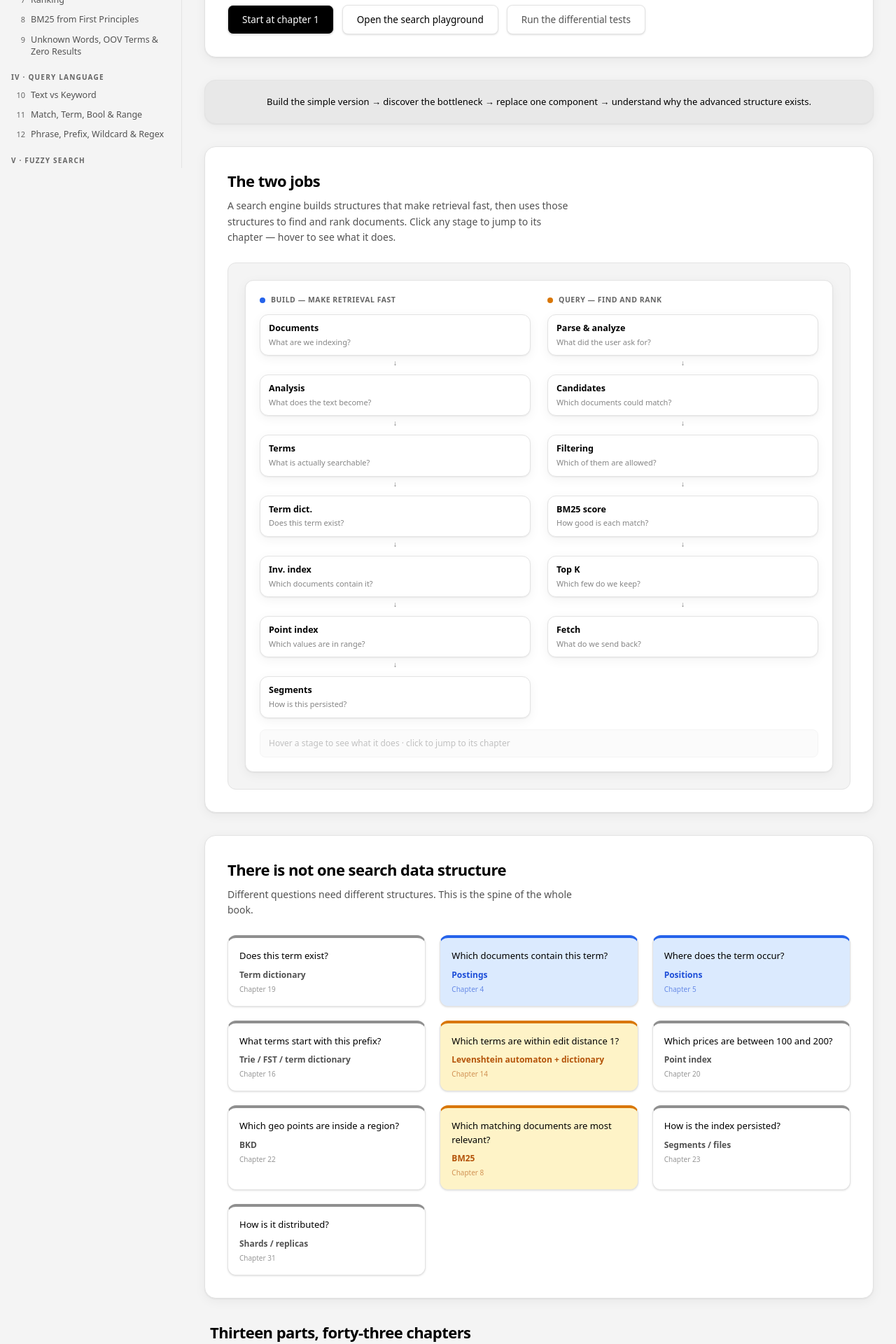
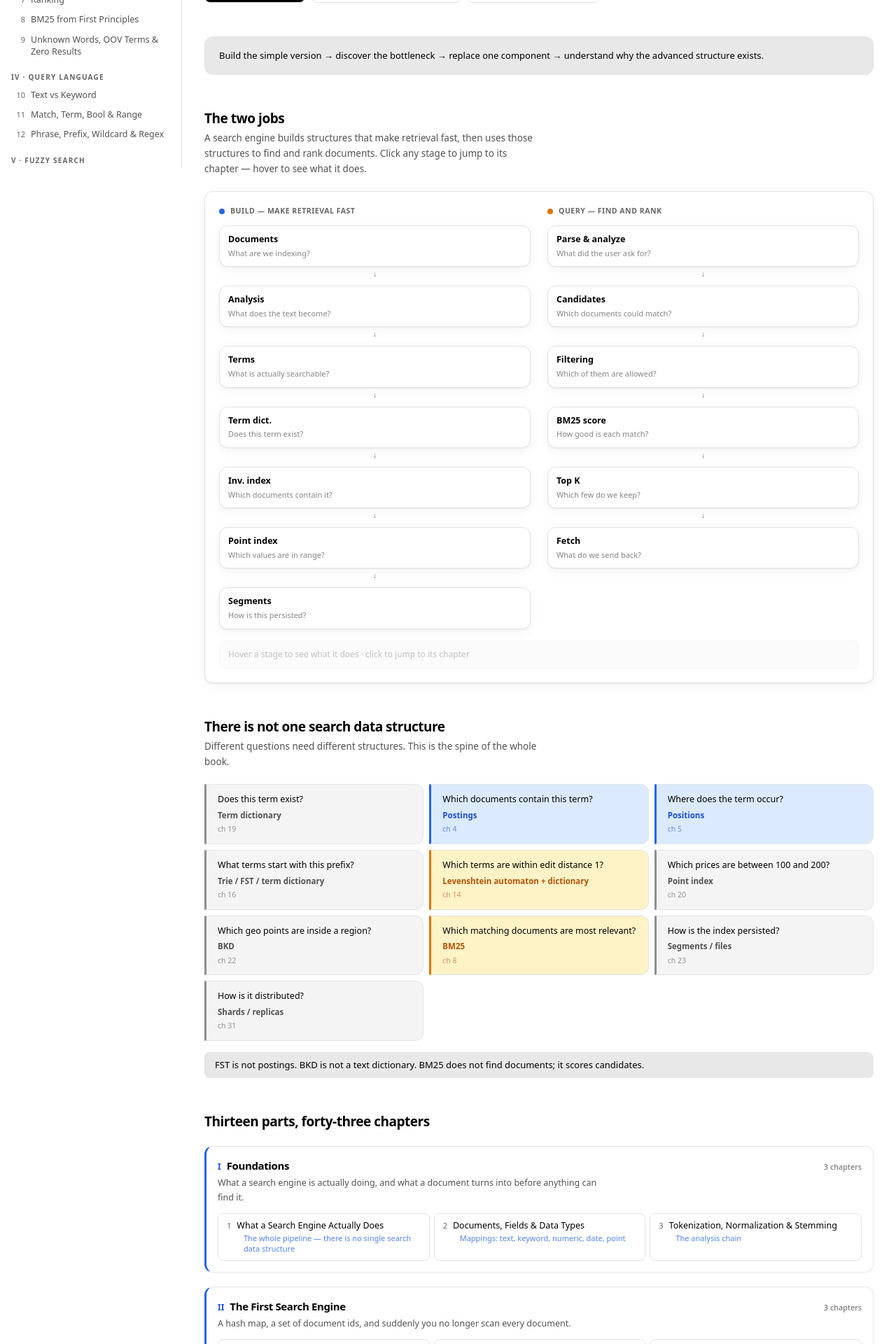
Before and after one commit to ItsManikantaGopi/seeker, a Next.js app: page / in a window 1280 px wide. Shown: the part 560-2480 px from the top of the page at 70% size. Built offline with nearby package versions, Linux system fonts and the light colour scheme.

Commit message:
Revert "feat(ui): Refactor to card-based workspace layout while retaining navigation sidebar"
This reverts commit 0116879b609a01241b6c6a7d9ebedb1276cedafb.

```diff
--- a/app/globals.css
+++ b/app/globals.css
@@ -199,7 +199,7 @@ html {
 }
 
 body {
-  background: var(--bg-sunken);
+  background: var(--bg);
   color: var(--text);
   font-family: var(--font-sans);
   -webkit-font-smoothing: antialiased;
--- a/app/page.tsx
+++ b/app/page.tsx
@@ -2,7 +2,6 @@ import Link from "next/link";
 import { CHAPTERS, PARTS, QUESTION_TO_STRUCTURE, ROADMAP } from "@/lib/chapters";
 import { CORPUS } from "@/lib/seeker/corpus";
 import { HomePipelineViz } from "@/components/home-pipeline-viz";
-import { Card, CardGrid } from "@/components/ui";
 
 const ROMAN = ["", "I", "II", "III", "IV", "V", "VI", "VII", "VIII", "IX", "X", "XI", "XII", "XIII"];
 
@@ -29,9 +28,9 @@ const PART_ACCENT: Record<number, string> = {
 
 export default function Home() {
   return (
-    <div className="mx-auto max-w-[1280px] px-4 py-8 lg:px-8 lg:py-12 space-y-8">
+    <div className="mx-auto max-w-[1180px] px-4 py-8 lg:px-8 lg:py-12">
       {/* Hero */}
-      <Card tone="raised" padding="lg">
+      <header className="mb-12">
         <div className="mb-3 font-mono text-[11px] uppercase tracking-[0.18em] text-faint">
           Technical manuscript · 2026 edition
         </div>
@@ -49,59 +48,57 @@ export default function Home() {
           the same engine the chapter is describing.
         </p>
 
-        <div className="mt-8 flex flex-wrap gap-3">
+        <div className="mt-6 flex flex-wrap gap-2">
           <Link
             href="/ch/what-a-search-engine-does"
-            className="rounded-lg border border-transparent bg-[var(--accent)] px-5 py-2.5 text-[13.5px] font-medium text-[var(--bg-raised)] shadow-sm transition-transform hover:-translate-y-0.5"
+            className="rounded-lg border border-transparent bg-[var(--accent)] px-4 py-2 text-[13.5px] font-medium text-[var(--bg-raised)] transition-opacity hover:opacity-90"
           >
             Start at chapter 1
           </Link>
           <Link
             href="/playground"
-            className="rounded-lg border border-edge bg-raised px-5 py-2.5 text-[13.5px] font-medium text-ink shadow-sm transition-all hover:-translate-y-0.5 hover:border-edge-strong"
+            className="rounded-lg border border-edge bg-raised px-4 py-2 text-[13.5px] font-medium text-ink transition-colors hover:border-edge-strong"
           >
             Open the search playground
           </Link>
           <Link
             href="/tests"
-            className="rounded-lg border border-edge bg-raised px-5 py-2.5 text-[13.5px] font-medium text-muted shadow-sm transition-all hover:-translate-y-0.5 hover:text-ink"
+            className="rounded-lg border border-edge bg-raised px-4 py-2 text-[13.5px] font-medium text-muted transition-colors hover:text-ink"
           >
             Run the differential tests
           </Link>
         </div>
-      </Card>
+      </header>
 
       {/* The method */}
-      <Card tone="accent" padding="md">
-        <div className="font-mono text-[13px] leading-relaxed text-accent-text text-center">
+      <section className="mb-12 rounded-xl border border-edge bg-accent-soft px-5 py-4">
+        <div className="font-mono text-[13px] leading-relaxed text-accent-text">
           Build the simple version → discover the bottleneck → replace one component → understand why the
           advanced structure exists.
         </div>
-      </Card>
+      </section>
 
       {/* Animated pipeline visualization */}
-      <Card tone="raised" padding="lg">
-        <h2 className="mb-2 text-[22px] font-semibold tracking-tight text-ink">The two jobs</h2>
-        <p className="mb-6 max-w-[62ch] text-[14px] leading-relaxed text-muted">
+      <section className="mb-12">
+        <h2 className="mb-1 text-[19px] font-semibold tracking-tight text-ink">The two jobs</h2>
+        <p className="mb-5 max-w-[62ch] text-[13.5px] leading-relaxed text-muted">
           A search engine builds structures that make retrieval fast, then uses those structures to find and
           rank documents. Click any stage to jump to its chapter — hover to see what it does.
         </p>
-        <div className="rounded-xl border border-edge bg-sunken p-2 sm:p-6">
-          {/* Client component handles the animated pipeline */}
-          <HomePipelineViz chapters={CHAPTERS} />
-        </div>
-      </Card>
+        {/* Client component handles the animated pipeline */}
+        <HomePipelineViz chapters={CHAPTERS} />
+      </section>
 
-      {/* Question → structure — visual cards */}
-      <Card tone="raised" padding="lg">
-        <h2 className="mb-2 text-[22px] font-semibold tracking-tight text-ink">
+      {/* Question → structure — visual cards instead of table */}
+      <section className="mb-12">
+        <h2 className="mb-1 text-[19px] font-semibold tracking-tight text-ink">
           There is not one search data structure
         </h2>
-        <p className="mb-6 max-w-[62ch] text-[14px] leading-relaxed text-muted">
+        <p className="mb-5 max-w-[62ch] text-[13.5px] leading-relaxed text-muted">
           Different questions need different structures. This is the spine of the whole book.
         </p>
 
-        <CardGrid cols={3} gap="md">
+        <div className="grid gap-2 sm:grid-cols-2 lg:grid-cols-3">
           {QUESTION_TO_STRUCTURE.map((row, i) => {
             // Assign tone based on chapter range
             const tone =
@@ -118,7 +115,7 @@ export default function Home() {
             const bgColor = {
               index:   "var(--vis-index-soft)",
               query:   "var(--vis-query-soft)",
-              neutral: "var(--bg-raised)",
+              neutral: "var(--bg-sunken)",
             }[tone];
             const textColor = {
               index:   "var(--vis-index-text)",
@@ -129,93 +126,106 @@ export default function Home() {
               <Link
                 key={row.question}
                 href={chapterHref(row.chapter)}
-                className="fade-in group rounded-xl border border-edge p-4 shadow-sm transition-all hover:-translate-y-0.5 hover:shadow-md hover:border-edge-strong"
+                className="fade-in group rounded-r-xl border border-edge py-3 pl-4 pr-3 transition-colors hover:border-edge-strong"
                 style={{
-                  borderTopColor: borderColor,
-                  borderTopWidth: 4,
+                  borderLeftColor: borderColor,
+                  borderLeftWidth: 3,
                   background: bgColor,
                   animationDelay: `${i * 40}ms`,
                 }}
               >
-                <div className="text-[13px] font-medium text-ink">{row.question}</div>
-                <div className="mt-2 font-mono text-[12px] font-semibold" style={{ color: textColor }}>
+                <div className="text-[12.5px] text-ink">{row.question}</div>
+                <div className="mt-1 font-mono text-[11.5px] font-semibold" style={{ color: textColor }}>
                   {row.structure}
                 </div>
-                <div className="mt-1 font-mono text-[10px] opacity-60" style={{ color: textColor }}>
-                  Chapter {row.chapter}
+                <div className="mt-1 font-mono text-[10.5px] opacity-60" style={{ color: textColor }}>
+                  ch {row.chapter}
                 </div>
               </Link>
             );
           })}
-        </CardGrid>
-      </Card>
+        </div>
 
-      {/* Parts Grid */}
-      <section>
-        <h2 className="mb-6 text-[22px] font-semibold tracking-tight text-ink px-2">Thirteen parts, forty-three chapters</h2>
-        <CardGrid cols={2} gap="lg">
+        <p className="mt-4 rounded-lg border-l-[3px] border-l-[var(--accent)] border-edge bg-accent-soft px-3 py-2 text-[13px] leading-relaxed text-accent-text">
+          FST is not postings. BKD is not a text dictionary. BM25 does not find documents; it scores candidates.
+        </p>
+      </section>
+
+      {/* Parts */}
+      <section className="mb-12">
+        <h2 className="mb-5 text-[19px] font-semibold tracking-tight text-ink">Thirteen parts, forty-three chapters</h2>
+        <div className="space-y-5">
           {PARTS.map((part) => {
             const chapters = CHAPTERS.filter((c) => c.partNumber === part.number);
             const accent = PART_ACCENT[part.number] ?? "var(--border-strong)";
             return (
-              <Card key={part.number} tone="raised" padding="md" className="flex flex-col h-full" style={{ borderTopColor: accent, borderTopWidth: 4 }}>
-                <div className="mb-2 flex flex-wrap items-baseline gap-2">
+              <div
+                key={part.number}
+                className="rounded-xl border border-edge bg-raised p-4"
+                style={{ borderLeftColor: accent, borderLeftWidth: 3 }}
+              >
+                <div className="mb-1 flex flex-wrap items-baseline gap-2">
                   <span
                     className="font-mono text-[12px] font-bold"
                     style={{ color: accent === "var(--vis-index)" ? "var(--vis-index-text)" : accent === "var(--vis-query)" ? "var(--vis-query-text)" : "var(--text-faint)" }}
                   >
                     {ROMAN[part.number]}
                   </span>
-                  <h3 className="text-[16px] font-semibold tracking-tight text-ink">{part.title}</h3>
+                  <h3 className="text-[15px] font-semibold tracking-tight text-ink">{part.title}</h3>
                   <span className="ml-auto font-mono text-[11px] text-faint">
                     {chapters.length} chapter{chapters.length !== 1 ? "s" : ""}
                   </span>
                 </div>
-                <p className="mb-4 text-[13px] leading-relaxed text-muted flex-1">{part.blurb}</p>
-                <div className="space-y-1.5 mt-auto">
+                <p className="mb-3 max-w-[76ch] text-[12.5px] leading-relaxed text-muted">{part.blurb}</p>
+                <div className="grid gap-1.5 sm:grid-cols-2 xl:grid-cols-3">
                   {chapters.map((chapter) => (
                     <Link
                       key={chapter.slug}
                       href={`/ch/${chapter.slug}`}
-                      className="group flex items-baseline gap-2 rounded-lg border border-transparent bg-sunken px-3 py-2 transition-colors hover:border-edge-strong hover:bg-raised hover:shadow-sm"
+                      className="group rounded-lg border border-edge bg-bg px-3 py-2 transition-colors hover:border-edge-strong"
                     >
-                      <span className="font-mono text-[11px] tabular-nums text-faint shrink-0">{chapter.number}</span>
-                      <span className="text-[13px] font-medium leading-snug text-ink truncate">{chapter.title}</span>
+                      <div className="flex items-baseline gap-2">
+                        <span className="font-mono text-[11px] tabular-nums text-faint">{chapter.number}</span>
+                        <span className="text-[12.5px] font-medium leading-snug text-ink">{chapter.title}</span>
+                      </div>
+                      <div className="mt-0.5 pl-6 font-mono text-[11px] leading-snug" style={{ color: accent, opacity: 0.8 }}>
+                        {chapter.structure}
+                      </div>
                     </Link>
                   ))}
                 </div>
-              </Card>
+              </div>
             );
           })}
-        </CardGrid>
+        </div>
       </section>
 
       {/* Roadmap */}
-      <Card tone="raised" padding="lg">
-        <h2 className="mb-2 text-[22px] font-semibold tracking-tight text-ink">The build order</h2>
-        <p className="mb-6 max-w-[62ch] text-[14px] leading-relaxed text-muted">
+      <section className="mb-12">
+        <h2 className="mb-1 text-[19px] font-semibold tracking-tight text-ink">The build order</h2>
+        <p className="mb-5 max-w-[62ch] text-[13.5px] leading-relaxed text-muted">
           Fifteen stages, each replacing exactly one component. Do not skip an intermediate structure merely
           because you already know the name of the final one — experience the problem first.
         </p>
-        <div className="scroll-x rounded-xl border border-edge bg-sunken overflow-hidden">
+        <div className="scroll-x rounded-xl border border-edge">
           <table className="w-full min-w-max border-collapse">
             <thead>
-              <tr className="border-b border-edge">
-                <th className="px-4 py-3 text-left text-[11px] font-medium uppercase tracking-wider text-faint">Stage</th>
-                <th className="px-4 py-3 text-left text-[11px] font-medium uppercase tracking-wider text-faint">Build</th>
-                <th className="px-4 py-3 text-left text-[11px] font-medium uppercase tracking-wider text-faint">Replace later with</th>
-                <th className="px-4 py-3 text-right text-[11px] font-medium uppercase tracking-wider text-faint">Chapter</th>
+              <tr className="border-b border-edge bg-sunken">
+                <th className="px-3 py-2 text-left text-[10.5px] font-medium uppercase tracking-wider text-faint">Stage</th>
+                <th className="px-3 py-2 text-left text-[10.5px] font-medium uppercase tracking-wider text-faint">Build</th>
+                <th className="px-3 py-2 text-left text-[10.5px] font-medium uppercase tracking-wider text-faint">Replace later with</th>
+                <th className="px-3 py-2 text-right text-[10.5px] font-medium uppercase tracking-wider text-faint">Chapter</th>
               </tr>
             </thead>
-            <tbody className="divide-y divide-[var(--border)] bg-raised">
+            <tbody className="divide-y divide-[var(--border)]">
               {ROADMAP.map((row) => (
-                <tr key={row.stage} className="transition-colors hover:bg-sunken">
-                  <td className="px-4 py-2 font-mono text-[12.5px] text-faint">{row.stage}</td>
-                  <td className="px-4 py-2 font-mono text-[13px] text-ink">{row.build}</td>
-                  <td className="px-4 py-2 font-mono text-[13px]" style={{ color: "var(--vis-index-text)" }}>{row.replaceWith}</td>
-                  <td className="px-4 py-2 text-right">
-                    <Link href={chapterHref(row.chapter)} className="rounded-md px-2 py-1 text-[12px] font-medium text-muted transition-colors hover:bg-sunken hover:text-ink">
-                      ch {row.chapter} →
+                <tr key={row.stage} className="hover:bg-sunken/60">
+                  <td className="px-3 py-1.5 font-mono text-[12px] text-faint">{row.stage}</td>
+                  <td className="px-3 py-1.5 font-mono text-[12.5px] text-ink">{row.build}</td>
+                  <td className="px-3 py-1.5 font-mono text-[12.5px]" style={{ color: "var(--vis-index-text)" }}>{row.replaceWith}</td>
+                  <td className="px-3 py-1.5 text-right">
+                    <Link href={chapterHref(row.chapter)} className="text-[12px] text-muted underline underline-offset-2 hover:text-ink">
+                      {row.chapter}
                     </Link>
                   </td>
                 </tr>
@@ -223,7 +233,7 @@ export default function Home() {
             </tbody>
           </table>
         </div>
-      </Card>
+      </section>
 
       <footer className="border-t border-edge pt-6 text-[12.5px] leading-relaxed text-faint">
         <p className="mb-2">
--- a/components/ui.tsx
+++ b/components/ui.tsx
@@ -58,47 +58,6 @@ export function Grid({ cols = 2, children, gap = 4 }: { cols?: 1 | 2 | 3 | 4; ch
 export function Stack({ children, gap = 4 }: { children: ReactNode; gap?: 2 | 3 | 4 | 6 }) {
   const map = { 2: "space-y-2", 3: "space-y-3", 4: "space-y-4", 6: "space-y-6" } as const;
   return <div className={map[gap]}>{children}</div>;
-}
-
-// ---------------------------------------------------------------------------
-// Card Primitives
-// ---------------------------------------------------------------------------
-
-export function Card({
-  children, tone = "raised", padding = "md", className = "", interactive = false, style,
-}: {
-  children: ReactNode;
-  tone?: "raised" | "sunken" | "accent";
-  padding?: "none" | "sm" | "md" | "lg";
-  className?: string;
-  interactive?: boolean;
-  style?: React.CSSProperties;
-}) {
-  const bg = tone === "sunken" ? "bg-sunken" : tone === "accent" ? "bg-accent-soft" : "bg-raised";
-  const p = { none: "p-0", sm: "p-3", md: "p-5", lg: "p-8" }[padding];
-  const interactiveStyles = interactive ? "transition-all hover:-translate-y-0.5 hover:shadow-md hover:border-edge-strong" : "";
-  return (
-    <div className={`rounded-2xl border border-edge ${bg} shadow-[var(--shadow)] ${p} ${interactiveStyles} ${className}`} style={style}>
-      {children}
-    </div>
-  );
-}
-
-export function CardGrid({
-  children, cols = 3, gap = "md",
-}: {
-  children: ReactNode;
-  cols?: 1 | 2 | 3 | 4;
-  gap?: "sm" | "md" | "lg";
-}) {
-  const map = {
-    1: "grid-cols-1",
-    2: "grid-cols-1 md:grid-cols-2",
-    3: "grid-cols-1 sm:grid-cols-2 lg:grid-cols-3",
-    4: "grid-cols-1 sm:grid-cols-2 lg:grid-cols-4",
-  } as const;
-  const gapMap = { sm: "gap-3", md: "gap-5", lg: "gap-8" };
-  return <div className={`grid ${map[cols]} ${gapMap[gap]}`}>{children}</div>;
 }
 
 // ---------------------------------------------------------------------------
```
Also changed, not shown: app/ch/[slug]/page.tsx (+35 -38 lines), components/part-mind-map.tsx (+3 -4 lines), 1 other file (tests, documents, lock files or other folders).
